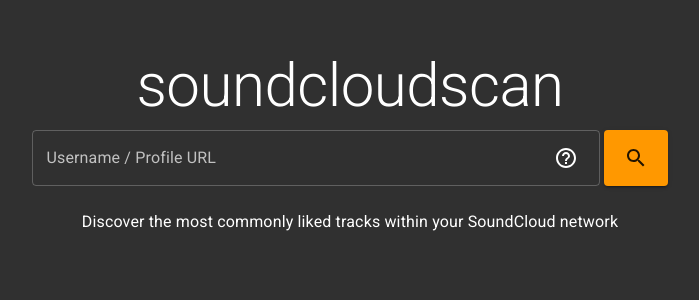
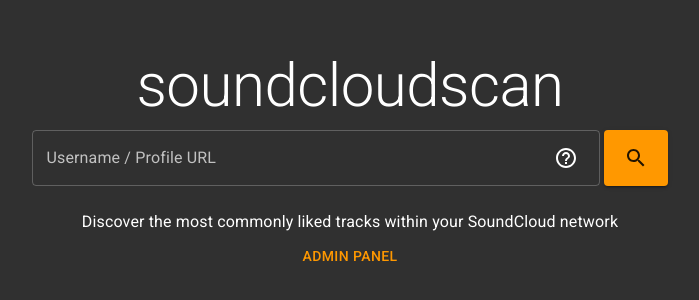
Before and after one commit to jeiipham/soundhub, a React (Create React App) app: page / in a window 1280 px wide. Shown: the part 174-474 px from the top of the page, without its empty margins (290-989 px from the left). Built offline with nearby package versions, Linux system fonts and the light colour scheme.

Commit message:
Add Admin Button

```diff
--- a/src/components/Home.js
+++ b/src/components/Home.js
@@ -155,9 +155,13 @@
           <Grid item xs={11}>
             <Typography>Discover the most commonly liked tracks within your SoundCloud network</Typography>
           </Grid>
-
-          {/* TOOD: add admin button to home page that links to <HOSTNAME>:3001/api*/}
-
+          {/* TODO: add admin button to home page that links to <HOSTNAME>:3001/api*/}
+          <Button
+            href={`http://${window.location.hostname}:3001/api`}
+            color= 'primary'
+          >
+            Admin Panel
+          </Button>
         </Grid>
       </div>
     );
```
